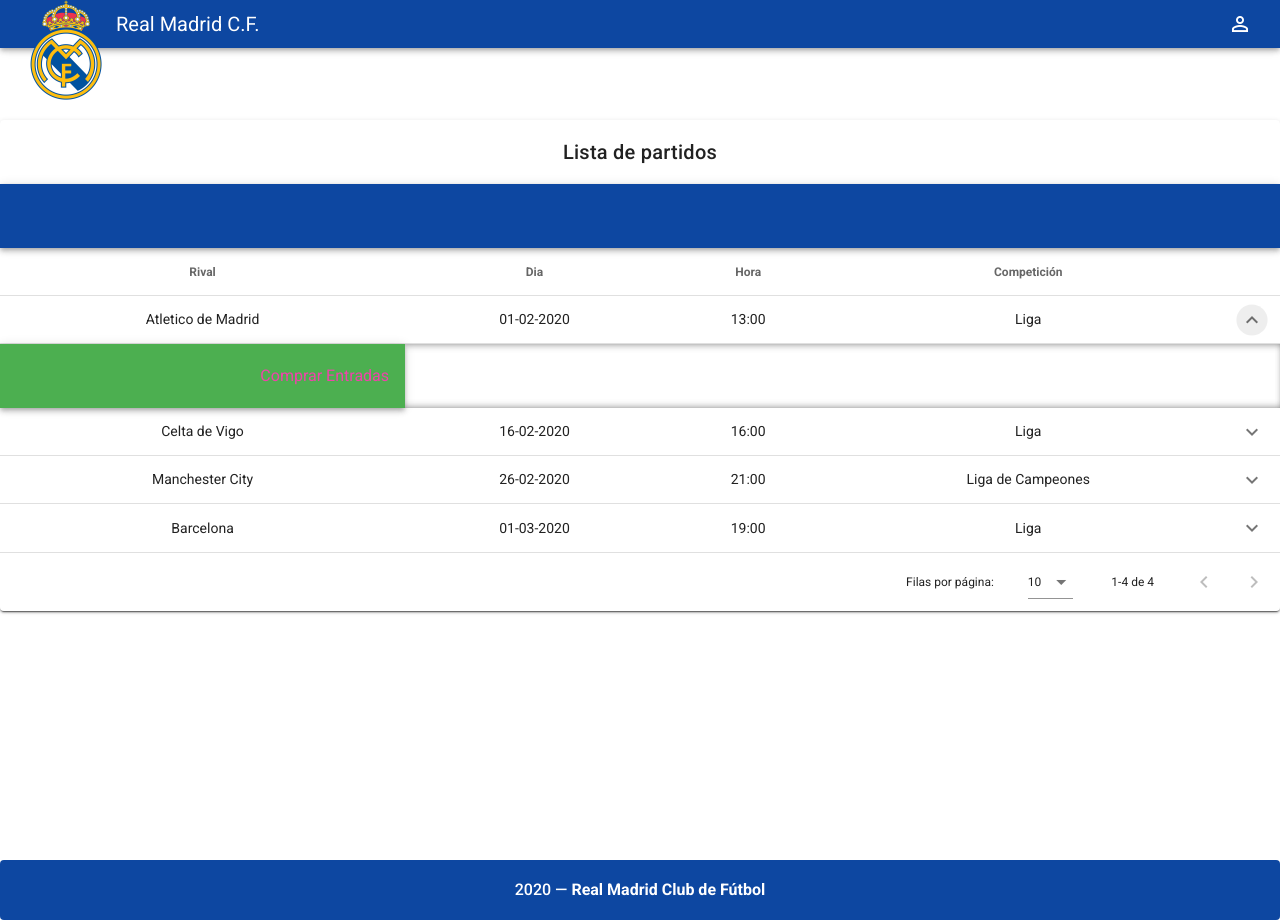
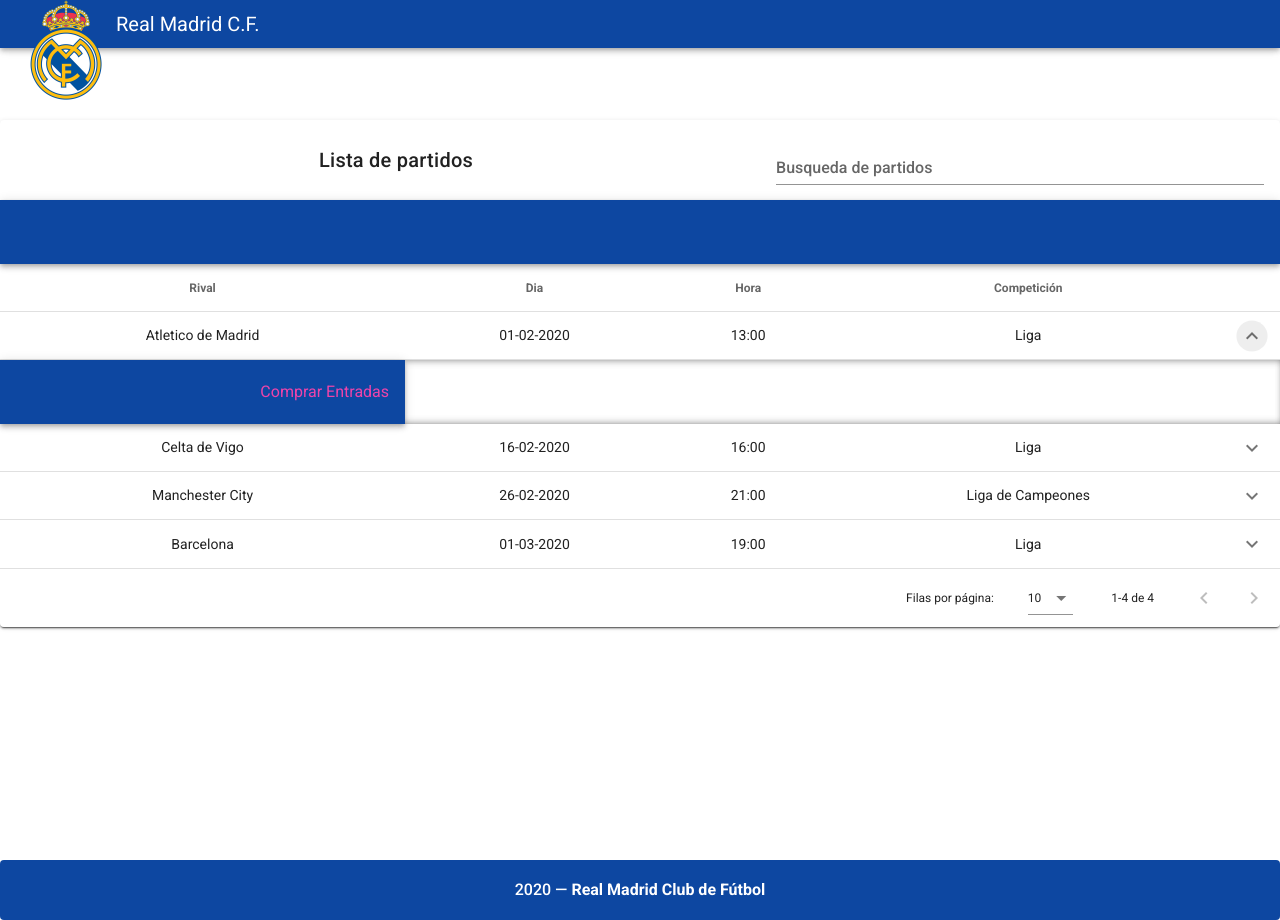
Before and after one commit to dgarch02/acc, a Vue app: page / in a window 1280 px wide. Both pictures are taken after a click on the button 1252 px from the left and 319 px from the top of the page. Built offline with nearby package versions, Linux system fonts and the light colour scheme; what vue-resource would draw is missing.

Commit message:
icono y search

```diff
--- a/src/App.vue
+++ b/src/App.vue
@@ -7,12 +7,6 @@
       </v-toolbar-items>
 
       <v-toolbar-title style="width: 30000px" >Real Madrid C.F.</v-toolbar-title>
-
-      <router-link to="/inicio"><v-btn v-on="on" icon>
-
-          <v-icon>perm_identity</v-icon>
-      </v-btn>
-      </router-link>
     </v-app-bar>
 
 
--- a/src/components/Home.vue
+++ b/src/components/Home.vue
@@ -3,6 +3,12 @@
     <v-card-title>
       <v-spacer></v-spacer>Lista de partidos
       <v-spacer></v-spacer>
+      <v-text-field
+        v-model="search"
+        label="Busqueda de partidos"
+        single-line
+        hide-details
+      ></v-text-field>
     </v-card-title>
       <v-data-table
       :headers="headers"
@@ -20,10 +26,10 @@
       </v-toolbar>
     </template>
     <template v-slot:expanded-item >
-      <v-toolbar color="green" dark align='center'>
+      <v-toolbar color="blue darken-4"  align='center'>
         <v-spacer></v-spacer>
-          <router-link color="white" to="/butacas">
-            <button align-center color="white">Comprar Entradas</button>
+          <router-link  to="/butacas">
+            <button align-center >Comprar Entradas</button>
           </router-link>
       </v-toolbar>
 
```
